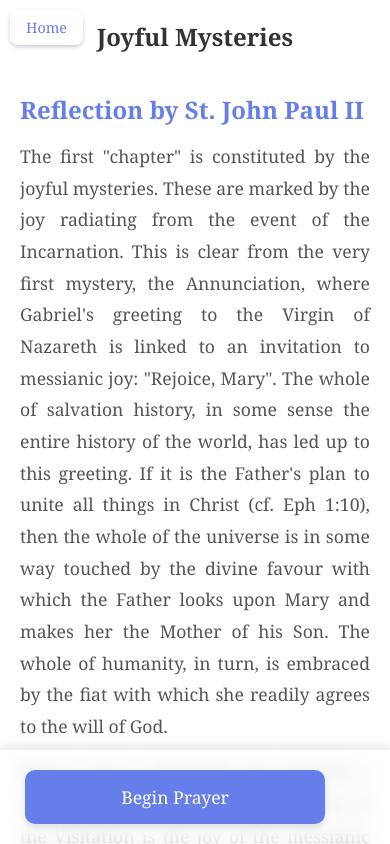
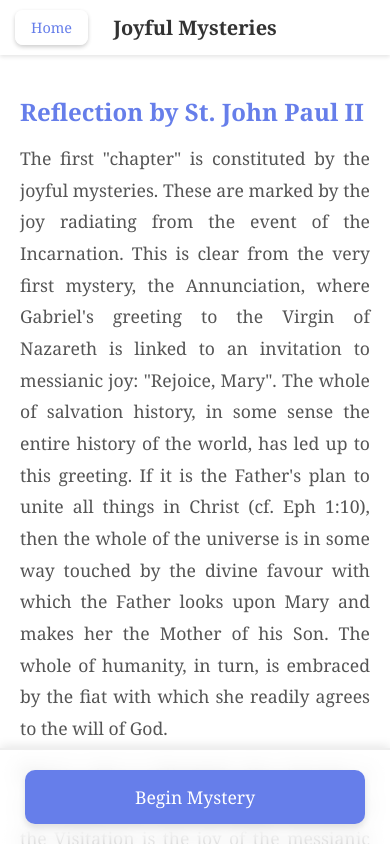
Before and after one commit to kielgillard/scriptural-rosary, a plain HTML site: page index.html in a window 390 px wide. Both pictures are taken after a click on the element 195 px from the left and 231 px from the top of the page. Shown: the top 844 px of the page. Drawn offline with Linux system fonts and the light colour scheme.

Commit message:
style improvements

```diff
--- a/app.js
+++ b/app.js
@@ -40,11 +40,7 @@ class RosaryApp {
             this.previousStep();
         });
 
-        document.getElementById('home-btn-overview').addEventListener('click', () => {
-            this.goToHome();
-        });
-
-        document.getElementById('home-btn-prayer').addEventListener('click', () => {
+        document.getElementById('header-home-btn').addEventListener('click', () => {
             this.goToHome();
         });
 
@@ -108,6 +104,9 @@ class RosaryApp {
     }
 
     renderHomeScreen() {
+        // Update header title
+        document.getElementById('header-title').textContent = 'Scriptural Rosary';
+
         const mysteryList = document.getElementById('mystery-list');
         mysteryList.innerHTML = '';
 
@@ -213,7 +212,8 @@ class RosaryApp {
     }
 
     renderOverview() {
-        document.getElementById('overview-title').textContent = this.currentMystery.name;
+        // Update header title
+        document.getElementById('header-title').textContent = this.currentMystery.name;
 
         const overview = document.getElementById('rosary-overview');
 
@@ -369,7 +369,6 @@ class RosaryApp {
         this.renderMysteryBeads();
 
         // Update prayer content
-        const title = document.getElementById('prayer-title');
         const text = document.getElementById('prayer-text');
         const gloryBeSection = document.getElementById('glory-be-section');
         const gloryBeTitle = document.getElementById('glory-be-title');
@@ -384,10 +383,11 @@ class RosaryApp {
         const quote = document.getElementById('scripture-quote');
         const reference = document.getElementById('scripture-reference');
 
+        // Update header title
         if (step.mysteryName) {
-            title.textContent = step.mysteryName;
+            document.getElementById('header-title').textContent = step.mysteryName;
         } else {
-            title.textContent = step.prayer.title;
+            document.getElementById('header-title').textContent = step.prayer.title;
         }
 
         // Display Glory Be with heading if it's a Glory Be step
@@ -830,6 +830,11 @@ class RosaryApp {
             screen.classList.remove('active');
         });
         document.getElementById(screenId).classList.add('active');
+
+        // Update header title based on screen
+        if (screenId === 'home-screen') {
+            document.getElementById('header-title').textContent = 'Scriptural Rosary';
+        }
     }
 }
 
--- a/index.html
+++ b/index.html
@@ -10,29 +10,37 @@
 </head>
 <body>
     <div id="app">
+        <header>
+            <button id="header-home-btn" class="btn-home">Home</button>
+            <h1 id="header-title">Scriptural Rosary</h1>
+        </header>
+        <main>
             <!-- Home Screen -->
             <div id="home-screen" class="screen active">
-            <h1>Scriptural Rosary</h1>
                 <div id="mystery-list"></div>
             </div>
 
             <!-- Overview Screen -->
             <div id="overview-screen" class="screen">
-            <button id="home-btn-overview" class="btn-home">Home</button>
-            <h2 id="overview-title"></h2>
                 <div id="rosary-overview"></div>
-            <button id="start-prayer-btn" class="btn-primary">Begin Prayer</button>
+                <button id="start-prayer-btn" class="btn-primary">Begin Mystery</button>
                 <!-- Mobile Bottom Navigation Bar -->
                 <div id="mobile-overview-bottom-nav" class="mobile-bottom-nav">
-                <button id="mobile-start-prayer-btn" class="btn-primary">Begin Prayer</button>
+                    <div class="mobile-button-group">
+                        <button id="mobile-start-prayer-btn" class="btn-primary">Begin Mystery</button>
+                    </div>
                 </div>
             </div>
 
             <!-- Prayer Screen -->
             <div id="prayer-screen" class="screen">
-            <button id="home-btn-prayer" class="btn-home">Home</button>
                 <div id="prayer-content">
-                <div id="prayer-title"></div>
+                    <div id="scripture-quote" class="hidden"></div>
+                    <div id="scripture-reference" class="hidden"></div>
+                    <div id="catechism-quote" class="hidden"></div>
+                    <div id="catechism-reference" class="hidden"></div>
+                    <div id="john-paul-reflection" class="hidden"></div>
+                    <div id="john-paul-reference" class="hidden"></div>
                     <div id="glory-be-section" class="hidden">
                         <div id="glory-be-title"></div>
                         <div id="glory-be-text"></div>
@@ -42,12 +50,6 @@
                         <div id="fatima-prayer-title"></div>
                         <div id="fatima-prayer-text"></div>
                     </div>
-                <div id="catechism-quote" class="hidden"></div>
-                <div id="catechism-reference" class="hidden"></div>
-                <div id="john-paul-reflection" class="hidden"></div>
-                <div id="john-paul-reference" class="hidden"></div>
-                <div id="scripture-quote" class="hidden"></div>
-                <div id="scripture-reference" class="hidden"></div>
                 </div>
                 <div id="mystery-beads" class="hidden"></div>
                 <div class="button-group">
@@ -63,6 +65,7 @@
                     </div>
                 </div>
             </div>
+        </main>
     </div>
 
     <script src="data.js"></script>
--- a/styles.css
+++ b/styles.css
@@ -16,6 +16,41 @@ body {
     position: relative;
     width: 100%;
     min-height: 100vh;
+    display: flex;
+    flex-direction: column;
+}
+
+header {
+    display: flex;
+    align-items: center;
+    justify-content: space-between;
+    padding: 15px 20px;
+    background: white;
+    box-shadow: 0 2px 4px rgba(0,0,0,0.1);
+    position: relative;
+    z-index: 100;
+}
+
+header #header-title {
+    position: absolute;
+    left: 50%;
+    transform: translateX(-50%);
+    margin: 0;
+    font-size: 1.5rem;
+    color: #333;
+    text-align: center;
+}
+
+header .btn-home {
+    position: static;
+    margin: 0;
+    z-index: 1;
+}
+
+main {
+    flex: 1;
+    display: flex;
+    flex-direction: column;
 }
 
 .screen {
@@ -25,6 +60,8 @@ body {
     margin: 0 auto;
     animation: fadeIn 0.5s ease-in-out;
     position: relative;
+    flex: 1;
+    width: 100%;
 }
 
 .screen.active {
@@ -65,6 +102,11 @@ h1 {
     color: #333;
     font-size: 2.5rem;
     margin-bottom: 30px;
+}
+
+/* Header title overrides */
+header #header-title {
+    margin-bottom: 0;
 }
 
 h2 {
@@ -646,7 +688,7 @@ h2 {
     line-height: 1.8;
     color: #555;
     font-style: italic;
-    margin: 20px 0;
+    margin: 15px 0;
     padding: 20px;
     background: #fff9e6;
     border-left: 4px solid #d2b48c;
@@ -657,7 +699,8 @@ h2 {
     font-size: 0.95rem;
     color: #666;
     text-align: right;
-    margin-top: 10px;
+    margin-top: 2px;
+    margin-bottom: 30px;
     font-style: italic;
 }
 
@@ -677,7 +720,7 @@ h2 {
     line-height: 1.8;
     color: #555;
     font-style: italic;
-    margin: 20px 0;
+    margin: 15px 0;
     padding: 20px;
     background: #f0f4ff;
     border-left: 4px solid #667eea;
@@ -688,7 +731,8 @@ h2 {
     font-size: 0.95rem;
     color: #666;
     text-align: right;
-    margin-top: 10px;
+    margin-top: 2px;
+    margin-bottom: 30px;
     font-style: italic;
 }
 
@@ -697,7 +741,7 @@ h2 {
     line-height: 1.8;
     color: #555;
     font-style: italic;
-    margin: 30px 0;
+    margin: 15px 0;
     padding: 20px;
     background: #f8f9fa;
     border-left: 4px solid #667eea;
@@ -708,7 +752,8 @@ h2 {
     font-size: 1rem;
     color: #666;
     text-align: right;
-    margin-top: 10px;
+    margin-top: 2px;
+    margin-bottom: 30px;
     font-style: italic;
 }
 
@@ -774,9 +819,6 @@ h2 {
 }
 
 .btn-home {
-    position: absolute;
-    top: 20px;
-    left: 20px;
     padding: 10px 20px;
     font-size: 1rem;
     border: none;
@@ -787,7 +829,7 @@ h2 {
     background: rgba(255, 255, 255, 0.9);
     color: #667eea;
     box-shadow: 0 2px 4px rgba(0,0,0,0.2);
-    z-index: 100;
+    flex-shrink: 0;
 }
 
 .btn-home:hover {
@@ -855,25 +897,17 @@ h2 {
 
     .mobile-button-group {
         display: flex;
-        justify-content: center;
         gap: 10px;
         width: 100%;
     }
 
     .mobile-button-group button {
         flex: 1;
-        max-width: 150px;
+        min-width: 0;
     }
 
     /* Mobile overview bottom nav - single button */
-    #mobile-overview-bottom-nav {
-        justify-content: center;
-    }
-
-    #mobile-overview-bottom-nav button {
-        width: 100%;
-        max-width: 300px;
-    }
+    /* Uses same structure as mobile-button-group now */
 
     /* Add padding to screens so content doesn't get hidden behind bottom nav */
     #prayer-screen {
@@ -886,10 +920,6 @@ h2 {
 
     #prayer-content {
         margin-bottom: 20px;
-    }
-
-    h1 {
-        font-size: 2rem;
     }
 
     h2 {
@@ -914,9 +944,15 @@ h2 {
         height: 35px;
     }
 
+    header {
+        padding: 10px 15px;
+    }
+
+    header #header-title {
+        font-size: 1.25rem;
+    }
+
     .btn-home {
-        top: 10px;
-        left: 10px;
         padding: 8px 16px;
         font-size: 0.9rem;
     }
@@ -991,6 +1027,15 @@ h2 {
 
     .btn-secondary:hover {
         background: #5a5a5a;
+    }
+
+    header {
+        background: #2d2d2d;
+        box-shadow: 0 2px 4px rgba(0, 0, 0, 0.3);
+    }
+
+    header #header-title {
+        color: #ffffff;
     }
 
     .btn-home {
```
Lines whose indentation alone changed are shown as unchanged.
